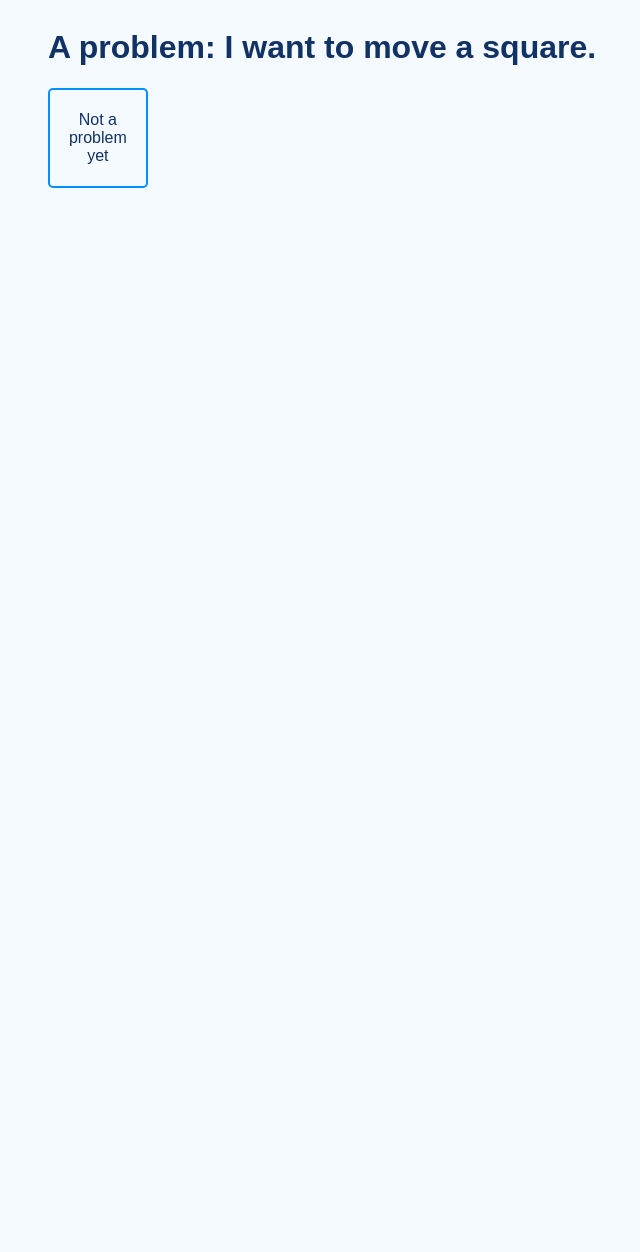
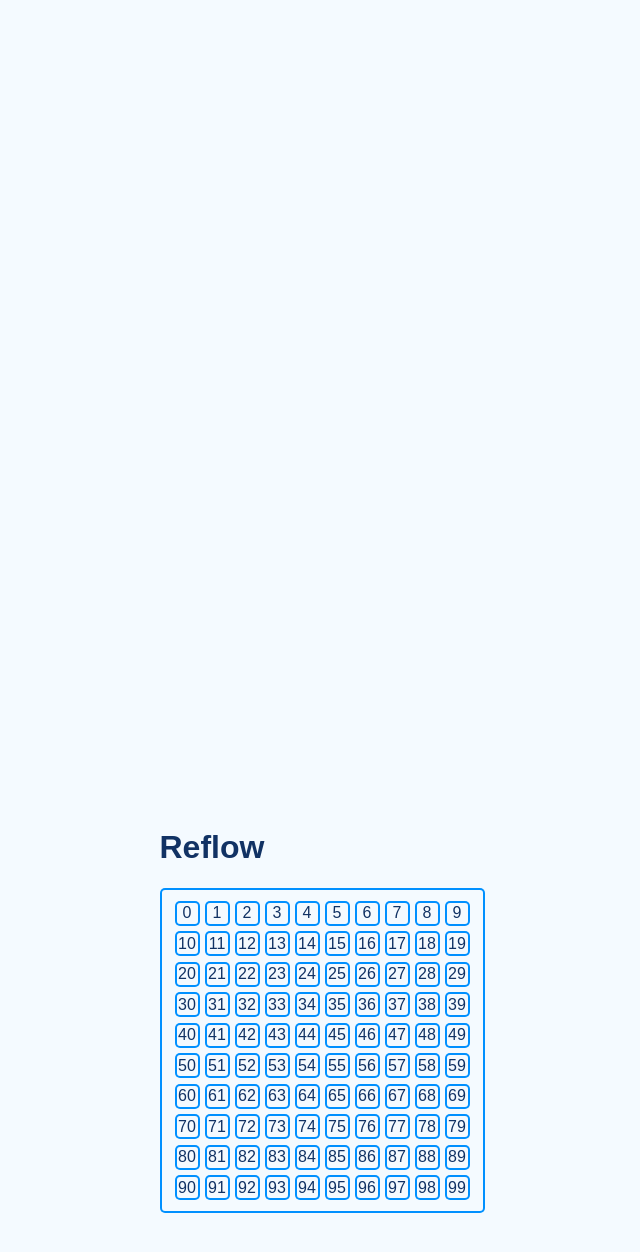
Before and after one commit to omgtant/FLIP-demo, a plain HTML site: page index.html in a window 1280 px wide. Shown: the top 1252 px of the page, without its empty margins (318-958 px from the left). Drawn offline with nearby package versions, Linux system fonts and the light colour scheme.

Commit message:
Add 2nd (1st is empty) slide idea

```diff
--- a/index.html
+++ b/index.html
@@ -11,17 +11,16 @@
   </head>
   <body>
     <div class="fullscreen" id="fs1">
-      <h1>A problem: I want to move a square.</h1>
-      <main>
-        <!--Introduce a problem: we want a fancy animation for a big square moving.-->
-        <div class="square demo-square"><p>Not a problem yet</p></div>
-      </main>
+      <!--Empty - hit spacebar -->
     </div>
     <div class="fullscreen" id="fs2">
+      <!--Show reflow issues-->
+      <h1>Reflow</h1>
+      <div id="reflow_square_of_squares" class="square demo-square"></div>
     </div>
-    <div class="fullscreen" id="fs2">
+    <div class="fullscreen" id="fs3">
     </div>
-    <div class="fullscreen" id="fs2">
+    <div class="fullscreen" id="fs4">
       <h1>Flip demonstration</h1>
       <main>
         <form action="">
@@ -72,6 +71,7 @@
     </div>
 
     <script src="script.js" type="module"></script>
+    <script src="slide2.js" type="module"></script>
     <script src="scroll.js"></script>
   </body>
 </html>
--- a/settings.js
+++ b/settings.js
@@ -8,7 +8,7 @@ export let settings = undefined;
  */
 const animationSelect = document.querySelector('#animationFunc');
 
-function appendDivs(count, parent, classname="", w=50, h=50, divMargin=2.5, indexDivs=true) {
+export function appendDivs(count, parent, classname="", w=50, h=50, divMargin=2.5, indexDivs=true) {
     for (let i = 0; i < count; i++) {
         const div = document.createElement('div');
         div.className = classname;
--- /dev/null
+++ b/slide2.js
@@ -0,0 +1,22 @@
+/**
+ * @type {HTMLElement}
+ */
+const slide2El = document.querySelector('#reflow_square_of_squares');
+
+function insertFlexGrid(side, parent, className, wh, margin) {
+    parent.style.width = `${side * (wh + margin * 2) + margin*2}px`;
+    parent.style.height = `${side * (wh + margin * 2) + margin*2}px`;
+    for (let y = 0; y < side; y++) {
+        for (let x = 0; x < side; x++) {
+            const div = document.createElement('div');
+            div.appendChild(document.createTextNode(`${y*side+x}`));
+            div.className = className;
+            div.style.width = `${wh}px`;
+            div.style.height = `${wh}px`;
+            div.style.margin = `${margin}px`;
+            parent.appendChild(div);
+        }
+    }
+}
+
+insertFlexGrid(10, slide2El, "square", 25, 2.5);
--- a/style.css
+++ b/style.css
@@ -8,16 +8,20 @@ body {
     color: var(--blue-12);
 }
 .square {
+    display: flex;
     box-shadow: inset 0 0 0 2px var(--blue-9);
     border-radius: 5px;
+    align-items: center;
+    justify-content: center;
 }
 .demo-square {
-    width: 100px;
-    height: 100px;
+    width: fit-content;
+    height: fit-content;
     align-items: center;
     justify-content: center;
     display: flex;
-    position: absolute;
+    flex-wrap: wrap;
+    padding: 10px;
 }
 .demo-square > p{
     margin: 10px;
```
